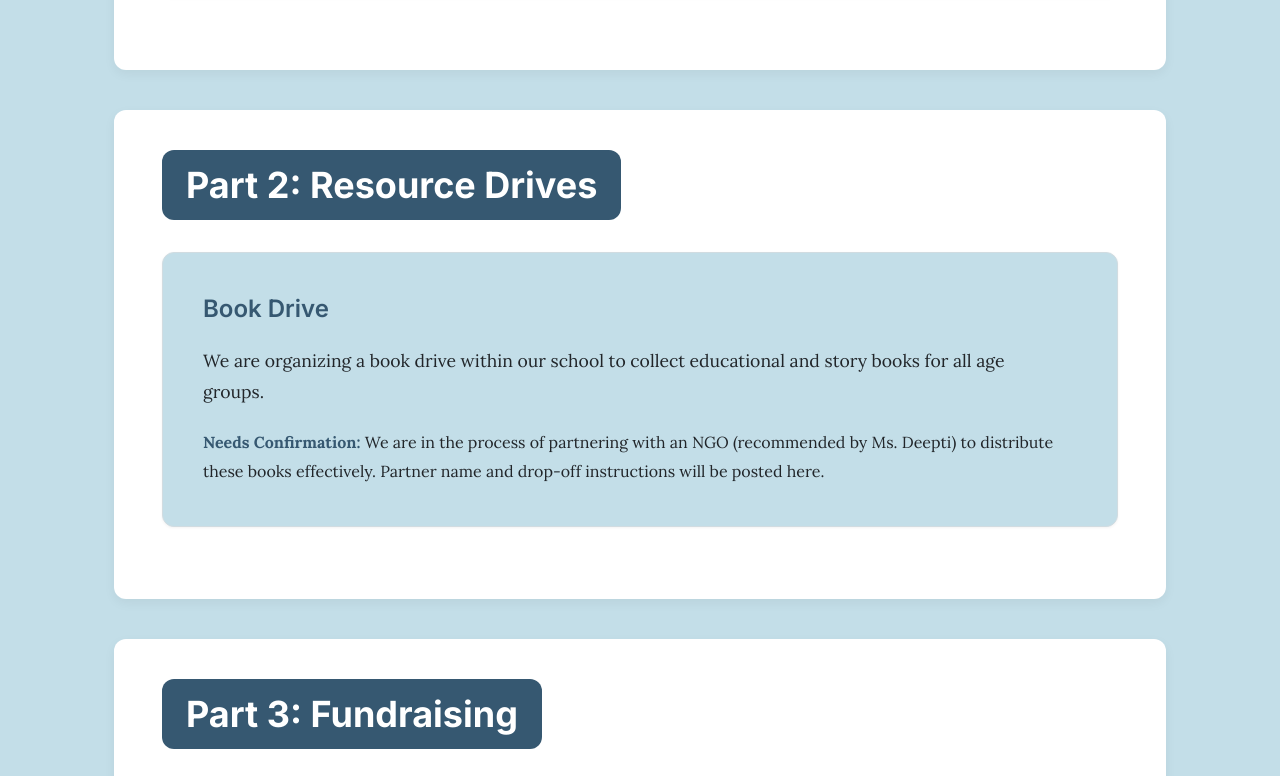
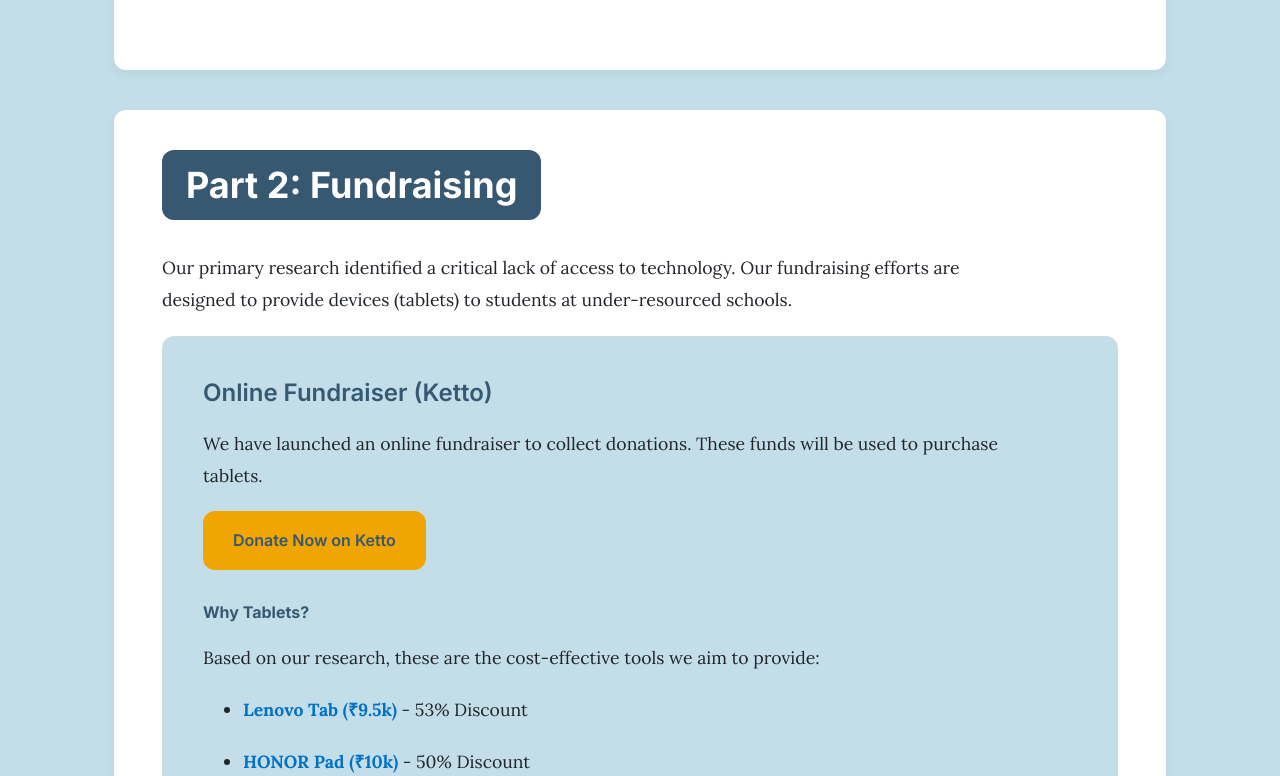
Before and after one commit to Ali-bis/BridgeToKnowledgetest, a React (Vite) app: page /action in a window 1280 px wide. Shown: the part 1144-1920 px from the top of the page. Built offline with nearby package versions, Linux system fonts and the light colour scheme.

Commit message:
Update Action.jsx

```diff
--- a/src/pages/Action.jsx
+++ b/src/pages/Action.jsx
@@ -1,3 +1,5 @@
+// src/pages/Action.jsx
+
 import React from 'react';
 import PlaceholderBanner from '../components/PlaceholderBanner';
 
@@ -29,19 +31,11 @@ function Action({ data }) {
         </div>
       </section>
 
-      <section className="page-section">
-        <h2>Part 2: Resource Drives</h2>
-        <div className="action-card">
-          <h3>Book Drive</h3>
-          <p>We are organizing a book drive within our school to collect educational and story books for all age groups.</p>
-          <PlaceholderBanner>
-            We are in the process of partnering with an NGO (recommended by Ms. Deepti) to distribute these books effectively. Partner name and drop-off instructions will be posted here.
-          </PlaceholderBanner>
-        </div>
-      </section>
+      {/* The "Part 2: Resource Drives" section (which contained the Book Drive) has been removed.
+      */}
 
       <section className="page-section">
-        <h2>Part 3: Fundraising</h2>
+        <h2>Part 2: Fundraising</h2>
         <p>Our primary research identified a critical lack of access to technology. Our fundraising efforts are designed to provide devices (tablets) to students at under-resourced schools.</p>
 
         <div className="action-card">
```
